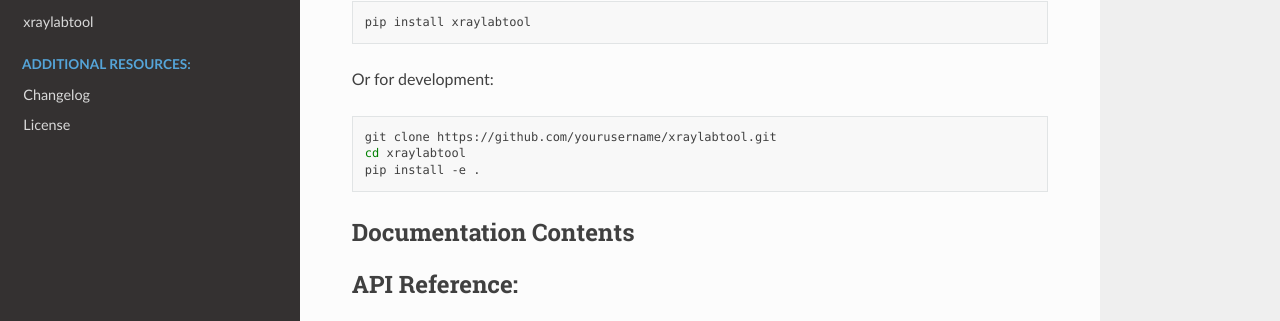
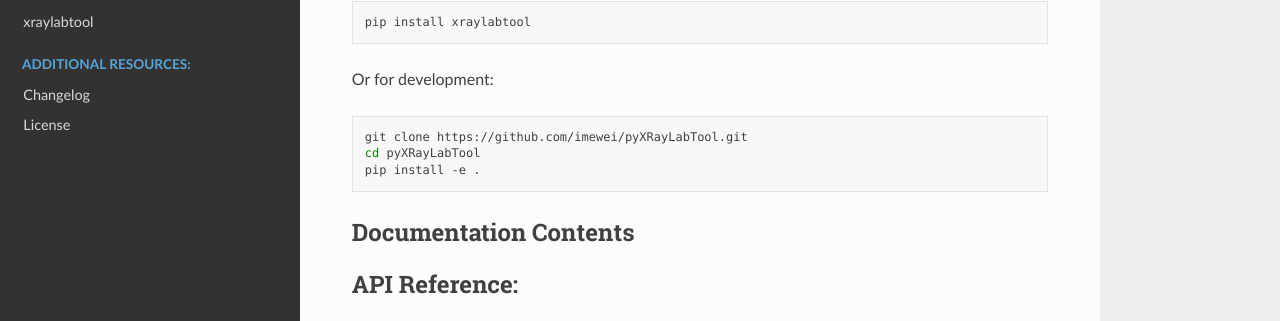
Before and after one commit to imewei/pyXRayLabTool, a Sphinx documentation site: the page built from docs/source/index.rst, in a window 1280 px wide and 900 px high, scrolled down 943 px. Shown: the part 130-451 px from the top of the window. Built offline with Sphinx 7.4.7 and the Read the Docs theme 3.1.0, drawn with Linux system fonts in a browser that asks for light colours.

Commit message:
update documentation

```diff
--- a/docs/source/conf.py
+++ b/docs/source/conf.py
@@ -76,8 +76,8 @@
 
 html_context = {
     "display_github": True,
-    "github_user": "yourusername",
-    "github_repo": "xraylabtool",
+    "github_user": "imewei",
+    "github_repo": "pyXRayLabTool",
     "github_version": "main",
     "conf_py_path": "/docs/source/",
 }
--- a/docs/source/index.rst
+++ b/docs/source/index.rst
@@ -53,8 +53,8 @@
 
 .. code-block:: bash
 
-   git clone https://github.com/yourusername/xraylabtool.git
-   cd xraylabtool
+   git clone https://github.com/imewei/pyXRayLabTool.git
+   cd pyXRayLabTool
    pip install -e .
 
 
```
